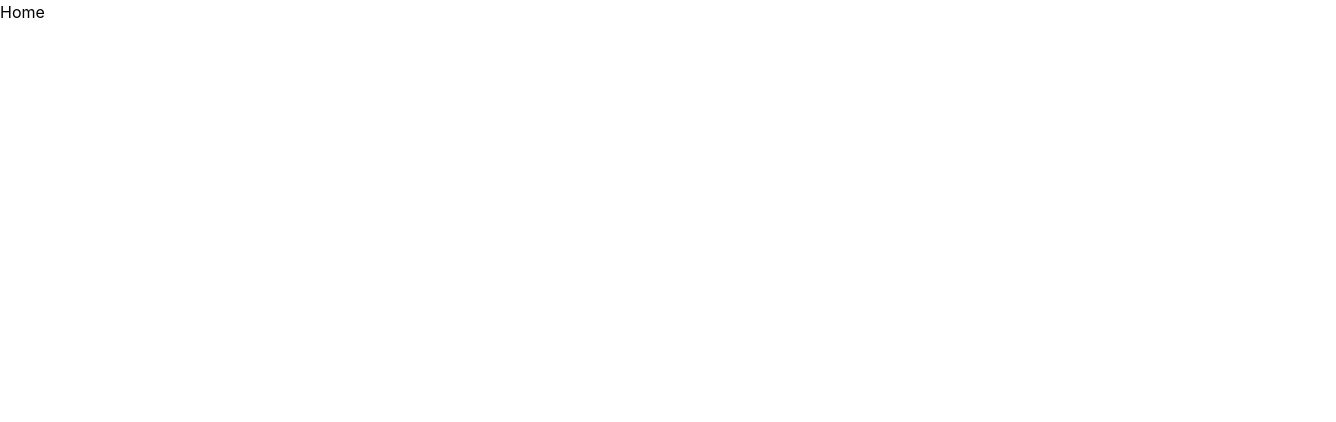
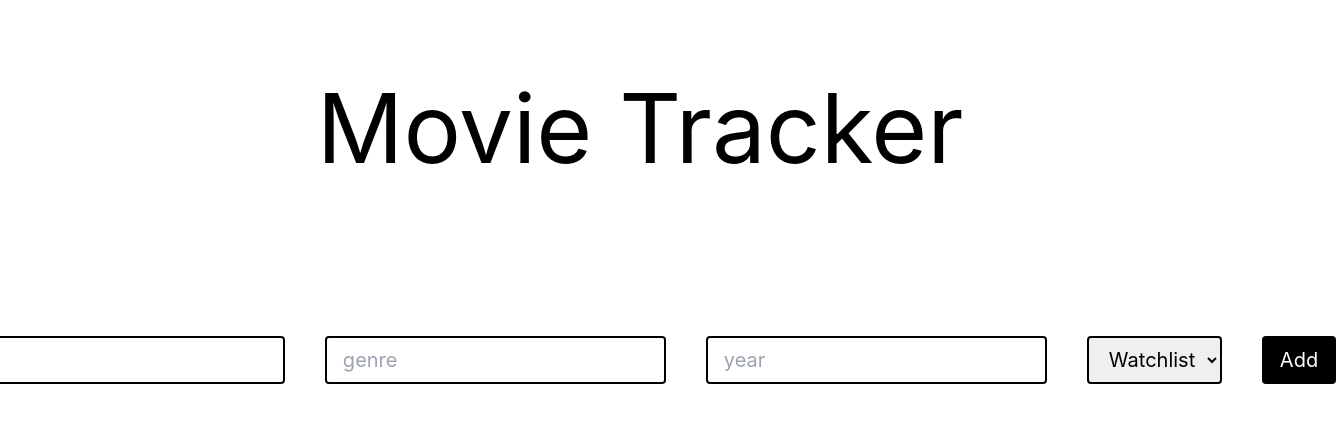
Before and after one commit to suhas-sunder/movie-database-lookup, a React (Create React App) app in the folder client/: page / in a window 1280 px wide. Shown: the top 422 px of the page, 1336 px wide, since content can reach past the window. Built offline with nearby package versions, Linux system fonts and the light colour scheme.

Commit message:
feat: home page setup
-Add header component to home page and include title. -Add search form to home page.

```diff
--- /dev/null
+++ b/client/src/components/AddSearchMovies.tsx
@@ -0,0 +1,37 @@
+import React from "react";
+
+function AddSearchMovies() {
+  return (
+    <form className="flex m-40 gap-10">
+      <input
+        aria-label="search by movie title"
+        placeholder="title"
+        className="border-2 border-black rounded text-xl p-2 pl-4 "
+      />
+      <input
+        aria-label="search by genre"
+        placeholder="genre"
+        className="border-2 border-black rounded text-xl p-2 pl-4 "
+      />
+      <input
+        aria-label="search by year"
+        placeholder="year"
+        className="border-2 border-black rounded text-xl p-2 pl-4 "
+      />
+      <select
+        aria-label="Select a playlist"
+        className="border-2 border-black rounded text-xl p-2 pl-4 "
+      >
+        <option key="watchlist">Watchlist</option>
+      </select>
+      <button
+        aria-label="Add movie to playlist"
+        className="border-2 border-black rounded bg-black text-white text-xl p-2 pl-4 pr-4"
+      >
+        Add
+      </button>
+    </form>
+  );
+}
+
+export default AddSearchMovies;
--- /dev/null
+++ b/client/src/components/Header.tsx
@@ -0,0 +1,11 @@
+import React from "react";
+
+function Header() {
+  return (
+    <div className="flex flex-col gap-10 justify-center items-center">
+      <h1 className="text-8xl mt-20">Movie Tracker</h1>
+    </div>
+  );
+}
+
+export default Header;
--- /dev/null
+++ b/client/src/components/Movies.tsx
@@ -0,0 +1,7 @@
+import React from "react";
+
+function Movies() {
+  return <div>Movies</div>;
+}
+
+export default Movies;
--- /dev/null
+++ b/client/src/components/Playlist.tsx
@@ -0,0 +1,11 @@
+import React from "react";
+
+function Playlist() {
+  return (
+    <div>
+      <h2 className="text-4xl">Watchlist</h2>
+    </div>
+  );
+}
+
+export default Playlist;
--- a/client/src/routes/Home.tsx
+++ b/client/src/routes/Home.tsx
@@ -1,7 +1,14 @@
 import React from "react";
+import Header from "../components/Header";
+import AddSearchMovies from "../components/AddSearchMovies";
 
 function Home() {
-  return <div>Home</div>;
+  return (
+    <div className="flex flex-col w-full justify-center items-center">
+      <Header />
+      <AddSearchMovies />
+    </div>
+  );
 }
 
 export default Home;
```
